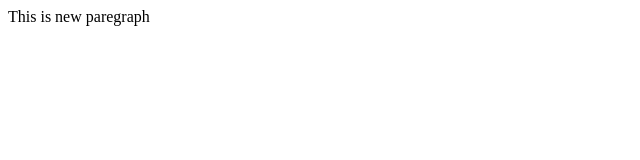
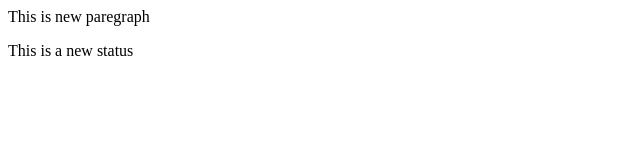
Before and after one commit to Akash-75-76/Localrepo, a plain HTML site: page index.html in a window 1280 px wide. Shown: the whole page, without its empty margins (0-640 px from the left). Drawn offline with Linux system fonts and the light colour scheme.

Commit message:
Add new feature

```diff
--- a/index.html
+++ b/index.html
@@ -1 +1,2 @@
 <p>This is new paregraph</p>
+<p>This is a new status</p>
```
